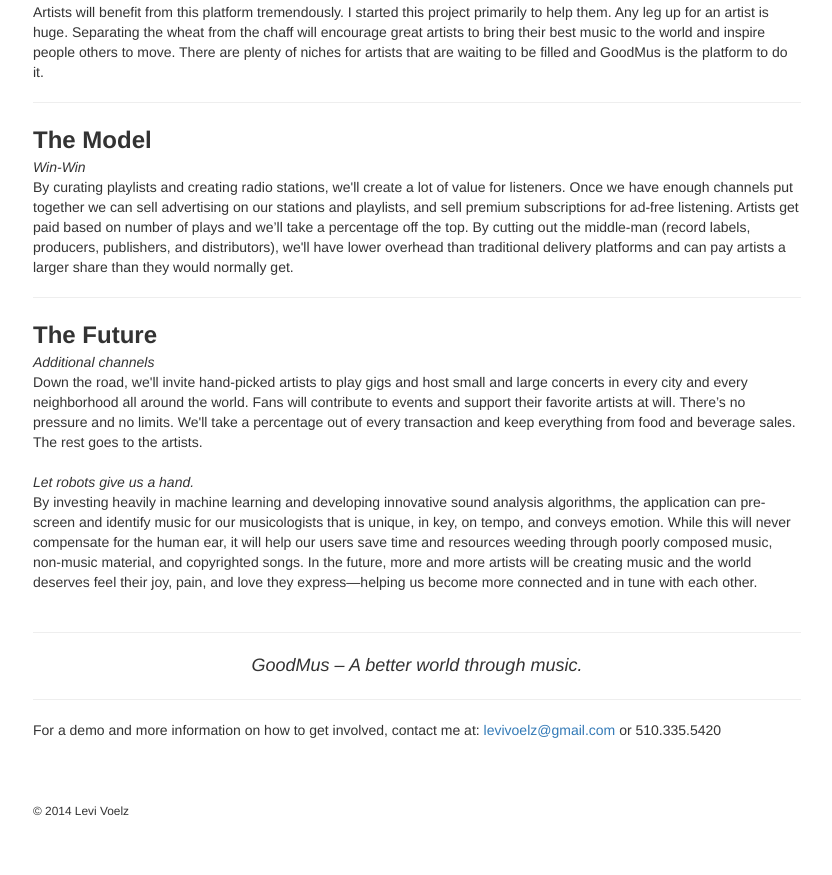
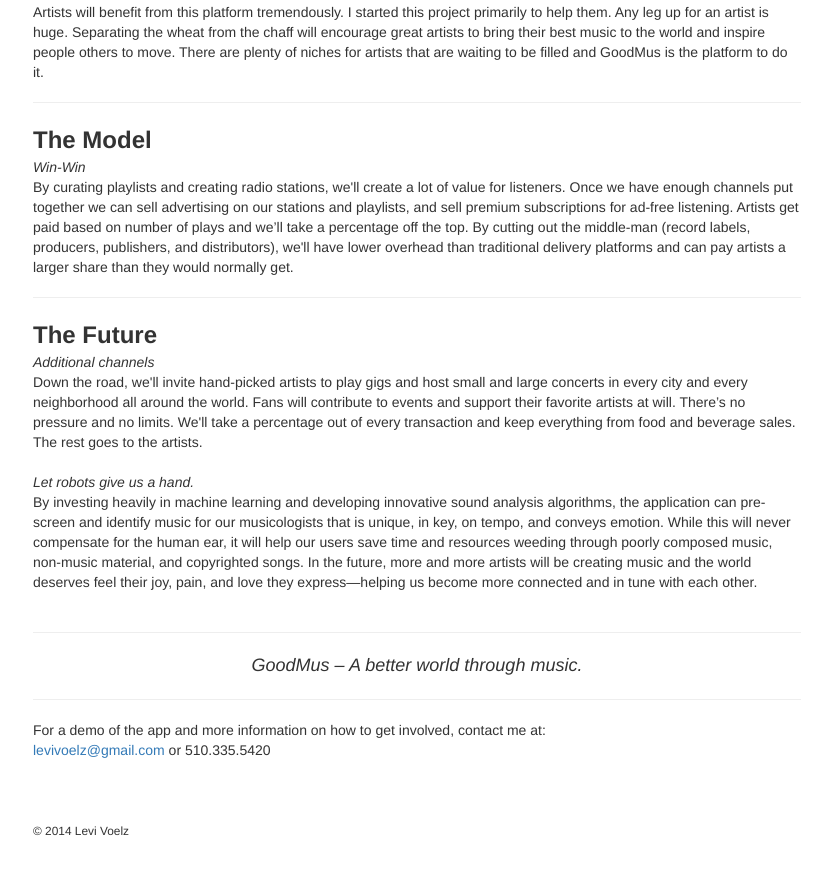
Before and after one commit to levivoelz/levivoelz.github.io, a Jekyll site: the page built from the-pitch-goodmus.html, in a window 1280 px wide and 900 px high, scrolled down 1812 px. Shown: the top 875 px of the window, without its empty margins (223-1055 px from the left). Built offline with Jekyll 4.4.1, drawn with Linux system fonts in a browser that asks for light colours.

```diff
--- a/the-pitch-goodmus.html
+++ b/the-pitch-goodmus.html
@@ -56,4 +56,4 @@
 <div>
 <hr></div>
 </div>
-For a demo and more information on how to get involved, contact me at: <a href="mailto:levivoelz@gmail.com">levivoelz@gmail.com</a> or 510.335.5420
+For a demo of the app and more information on how to get involved, contact me at: <br><a href="mailto:levivoelz@gmail.com">levivoelz@gmail.com</a> or 510.335.5420
```
Also changed, not shown: 1 other file.
